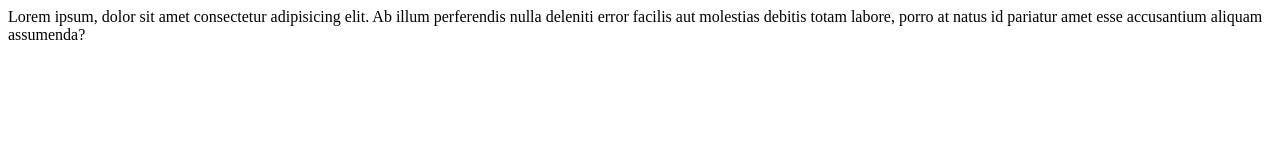
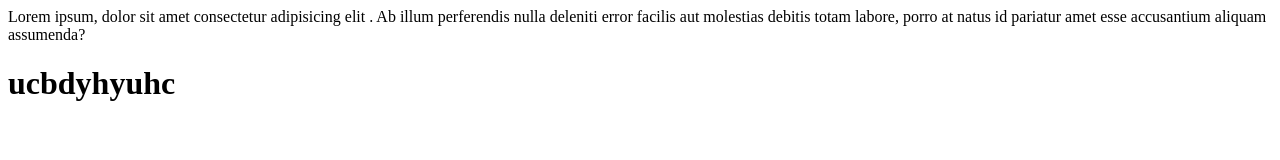
Before and after one commit to ayusha23/demo2, a plain HTML site: page index.html in a window 1280 px wide. Drawn offline with Linux system fonts and the light colour scheme.

Commit message:
added heading

```diff
--- a/index.html
+++ b/index.html
@@ -1,3 +1,5 @@
 <p>
-    Lorem ipsum, dolor sit amet consectetur adipisicing elit. Ab illum perferendis nulla deleniti error facilis aut molestias debitis totam labore, porro at natus id pariatur amet esse accusantium aliquam assumenda?
+    Lorem ipsum, dolor sit amet consectetur adipisicing elit
+    . Ab illum perferendis nulla deleniti error facilis aut molestias debitis totam labore, porro at natus id pariatur amet esse accusantium aliquam assumenda?
 </p>
+<h1>ucbdyhyuhc</h1>
```
